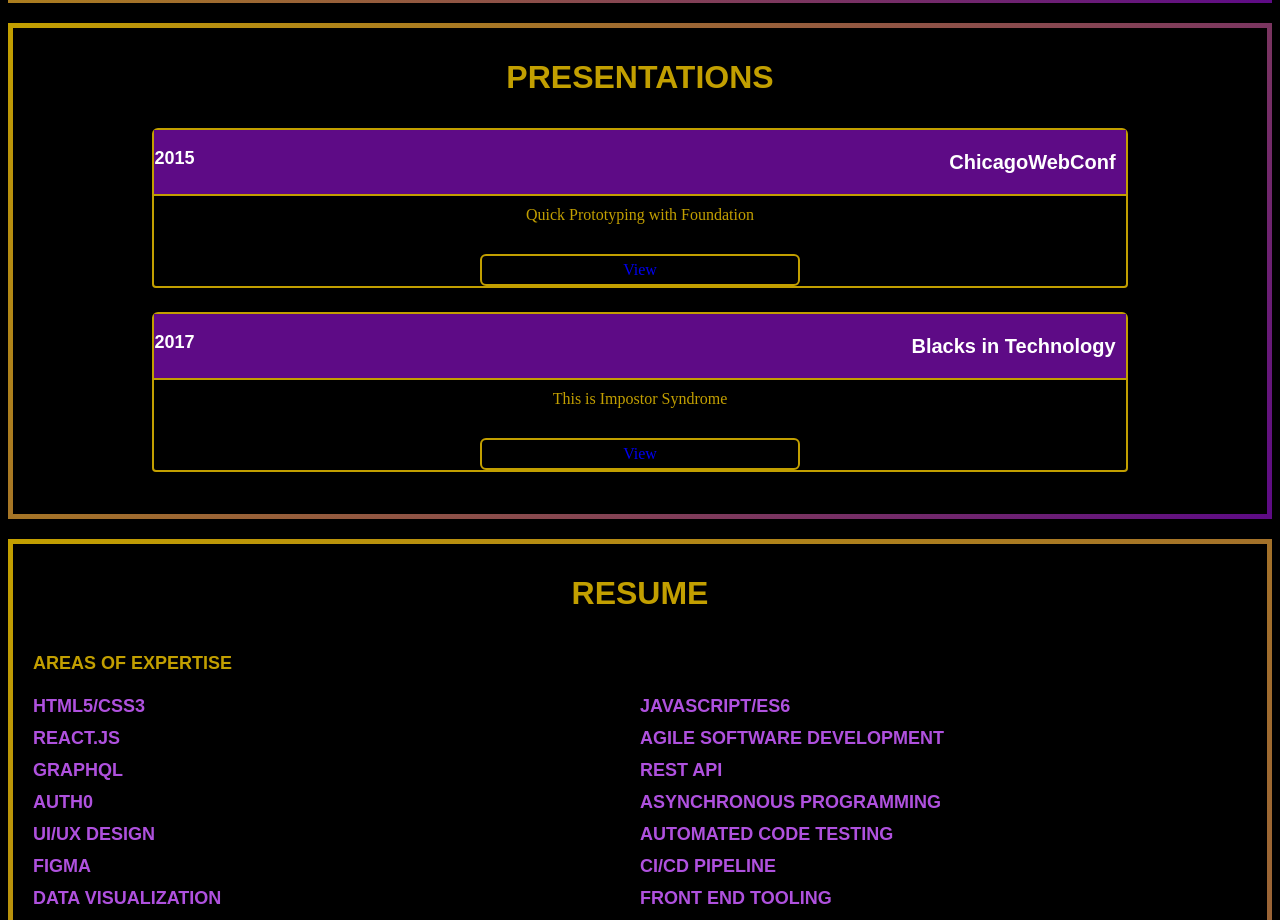
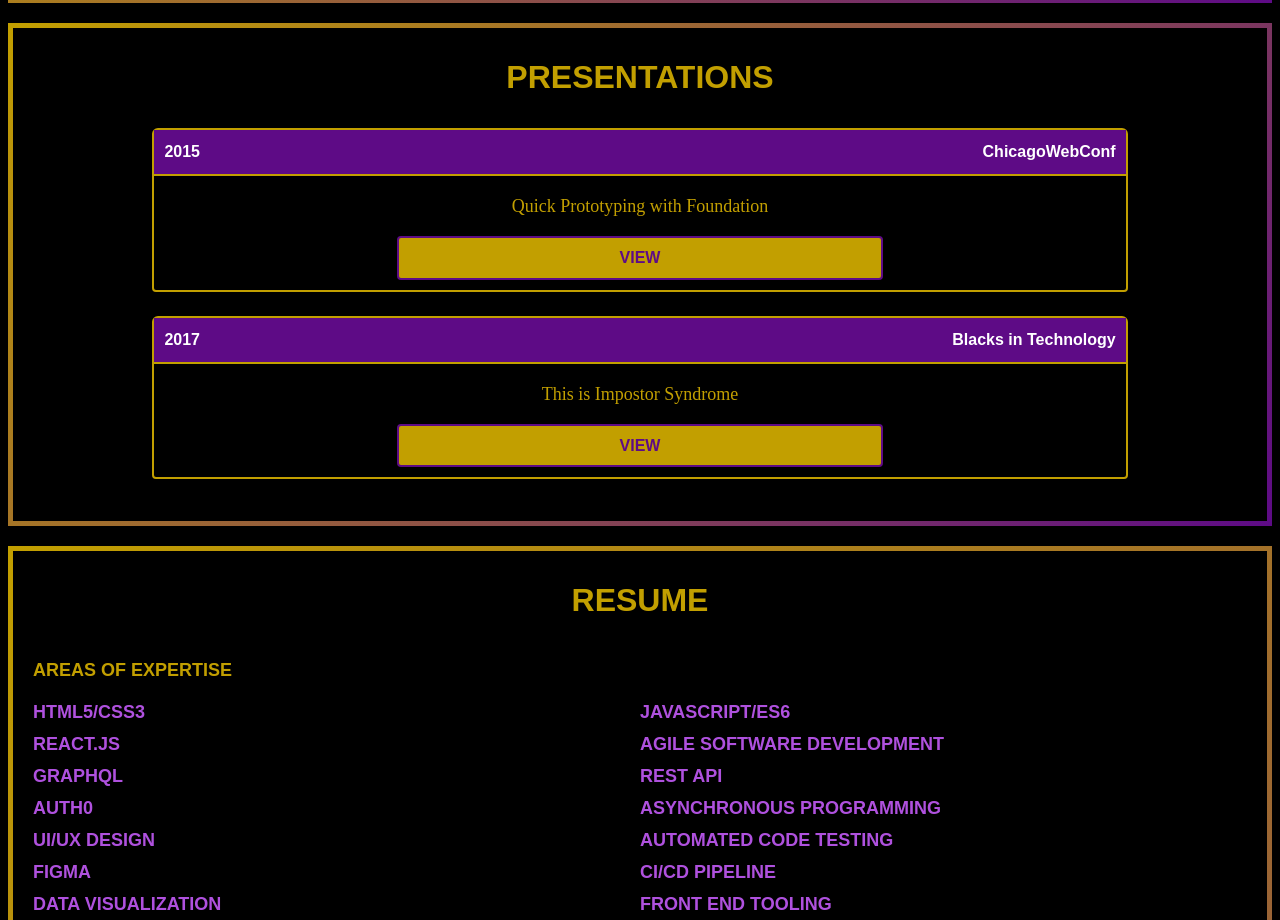
Before and after one commit to vinniewrote/tech-portfolio, a Next.js app: page / in a window 1280 px wide. Shown: the part 1272-2192 px from the top of the page. Built offline with nearby package versions, Linux system fonts and the light colour scheme.

Commit message:
more refactoring of presentations view

```diff
--- a/components/SpeakingPresentations.jsx
+++ b/components/SpeakingPresentations.jsx
@@ -1,4 +1,6 @@
 import React from "react";
+import Link from "next/link";
+import { presentationsList } from "../data/presentations-list";
 import {
   ConferenceCardContainer,
   ConferenceCard,
@@ -8,6 +10,8 @@ import {
   PresentationCardBody,
   PresentationCardButton,
   PresentationCardTitle,
+  PresentationCardButtonWrapper,
+  PresentationCardFooter,
 } from "../styling/speaking_styles";
 
 export default function SpeakingPresentations() {
@@ -15,46 +19,28 @@ export default function SpeakingPresentations() {
     <SpeakingPresentationsBlock>
       <PresentationBlockHeader>Presentations</PresentationBlockHeader>
       <ConferenceCardContainer>
-        <ConferenceCard>
+        {presentationsList.presentations.map((presentation) => (
+          <ConferenceCard key={presentation.title}>
             <PresentationCardTopBar>
-            <h3>2015</h3>
-            <h4>ChicagoWebConf</h4>
+              <h3>{presentation.year}</h3>
+              <h4>{presentation.conference}</h4>
             </PresentationCardTopBar>
             <PresentationCardBody>
               <PresentationCardTitle>
-              Quick Prototyping with Foundation
+                {presentation.title}
               </PresentationCardTitle>
-
+            </PresentationCardBody>
+            <PresentationCardFooter>
+              <PresentationCardButtonWrapper>
+                <Link href={presentation.link} target="_blank">
                   <PresentationCardButton>
-              <a
-                href="https://www.dropbox.com/scl/fi/ol6ptah1wbey56yo4am0x/chicagoWebConf_FINAL_notes.pdf?rlkey=rcu7lip3r4ga5ldtefg173wrt&st=yfr3rgue&dl=0"
-                target="_blank"
-              >
                     <span>View</span>
-              </a>
                   </PresentationCardButton>
-          </PresentationCardBody>
+                </Link>
+              </PresentationCardButtonWrapper>
+            </PresentationCardFooter>
           </ConferenceCard>
-        <ConferenceCard>
-          <PresentationCardTopBar>
-            <h3>2017</h3>
-            <h4>Blacks in Technology</h4>
-          </PresentationCardTopBar>
-          <PresentationCardBody>
-            <PresentationCardTitle>
-              This is Impostor Syndrome
-            </PresentationCardTitle>
-
-            <PresentationCardButton>
-              <a
-                href="https://www.dropbox.com/scl/fi/i0af8dlsiq35jygczhauq/Impostor_syndrome_preso.pdf?rlkey=mzg6udpd4w05nyz6vzmcgzetb&dl=0"
-                target="_blank"
-              >
-                <span>View</span>
-              </a>
-            </PresentationCardButton>
-          </PresentationCardBody>
-        </ConferenceCard>
+        ))}
       </ConferenceCardContainer>
     </SpeakingPresentationsBlock>
   );
--- /dev/null
+++ b/data/presentations-list.js
@@ -0,0 +1,16 @@
+export const presentationsList = {
+  presentations: [
+    {
+      year: "2015",
+      conference: "ChicagoWebConf",
+      title: "Quick Prototyping with Foundation",
+      link: "https://www.dropbox.com/scl/fi/ol6ptah1wbey56yo4am0x/chicagoWebConf_FINAL_notes.pdf?rlkey=rcu7lip3r4ga5ldtefg173wrt&st=yfr3rgue&dl=0",
+    },
+    {
+      year: "2017",
+      conference: "Blacks in Technology",
+      title: "This is Impostor Syndrome",
+      link: "https://www.dropbox.com/scl/fi/i0af8dlsiq35jygczhauq/Impostor_syndrome_preso.pdf?rlkey=mzg6udpd4w05nyz6vzmcgzetb&dl=0",
+    },
+  ],
+};
--- a/styling/speaking_styles.js
+++ b/styling/speaking_styles.js
@@ -36,56 +36,6 @@ export const ConferenceCard = styled.div`
   padding: 0;
   transition: border 0.75s ease;
   flex-grow: 1;
-  & a {
-    text-decoration: none;
-  }
-  & h4 {
-    color: #ffffff;
-  }
-
-  &:hover {
-    border: 2px solid #5e0b86;
-    cursor: pointer;
-    & h3 {
-      color: #ffffff;
-      border-bottom: 2px solid #5e0b86;
-    }
-    & a h4 {
-      color: #c29f00;
-    }
-  }
-
-  &:active {
-    border: 2px solid #3a0951;
-    cursor: pointer;
-    & h3 {
-      color: #ffffff;
-    }
-    & a h4 {
-      color: #3a0951;
-    }
-    & a h5 {
-      color: rgba(194, 159, 0, 0.5);
-    }
-  }
-
-  & h3 {
-    font-family: "Inconsolata", sans-serif;
-    font-size: 18px;
-    font-weight: 700;
-    text-align: left;
-    padding: 0;
-  }
-
-  & h4 {
-    font-family: "Raleway", sans-serif;
-    font-size: 20px;
-    line-height: 24px;
-    text-align: center;
-    margin: 20px 0;
-    padding: 0 10px;
-    transition: color 0.75s ease;
-  }
 `;
 
 export const PresentationCardTopBar = styled.div`
@@ -93,39 +43,73 @@ export const PresentationCardTopBar = styled.div`
   flex-direction: row;
   justify-content: space-between;
   background-color: #5e0b86;
-  transition: color 0.75s ease;
+  /* transition: color 0.75s ease; */
   border-bottom: 2px solid #c29f00;
-  transition: border 0.75s ease;
+  /* transition: border 0.75s ease; */
+  padding: 10px;
+  & h3,
+  & h4 {
+    font-family: "Inconsolata", sans-serif;
+    font-size: 16px;
+    line-height: 24px;
+    margin: 0;
+    padding: 0;
+  }
 `;
 
 export const PresentationCardBody = styled.div`
   display: flex;
   flex-direction: column;
 `;
-
+export const PresentationCardFooter = styled.div`
+  display: flex;
+  flex-direction: row;
+  padding: 0 0 10px 0;
+`;
+export const PresentationCardButtonWrapper = styled.div`
+  width: 50%;
+  margin: 0 auto;
+`;
 export const PresentationCardButton = styled.button`
-  width: 33%;
-  border: 2px solid #c29f00;
-  border-radius: 6px;
-  background-color: transparent;
-  color: #ffffff;
-  font-family: "Roboto Slab", serif;
-  font-weight: 500;
+  border: 2px solid #5e0b86;
+  font-weight: 900;
   font-size: 1em;
-  line-height: 18px;
+  line-height: 1.2em;
   text-align: center;
   padding: 5px 10px;
-  margin: 0 auto;
+  width: 100%;
+  border-radius: 4px;
+  background-color: #c29f00;
+  color: #5e0b86;
+  padding: 10px;
+  font-family: "Inconsolata", sans-serif;
+  text-transform: uppercase;
+  transition: all 1s ease-out;
+
+  & a {
+    text-decoration: none;
+    color: #c29f00;
+    transition: color 1s ease-out;
+  }
+
+  &:hover {
+    border: 2px solid #5e0b86;
+    color: #5e0b86;
+    cursor: pointer;
+    & a {
+      color: #5e0b86;
+    }
+  }
 `;
 
 export const PresentationCardTitle = styled.h5`
   color: #c29f00;
   font-family: "Roboto Slab", serif;
   font-weight: 500;
-  font-size: 1em;
-  line-height: 18px;
+  font-size: 18px;
+  line-height: 20px;
   text-align: center;
-  margin: 0 0 20px 0;
+  margin: 10px 0;
   padding: 10px;
   transition: color 0.75s ease;
 `;
```
Lines whose indentation alone changed are shown as unchanged.
